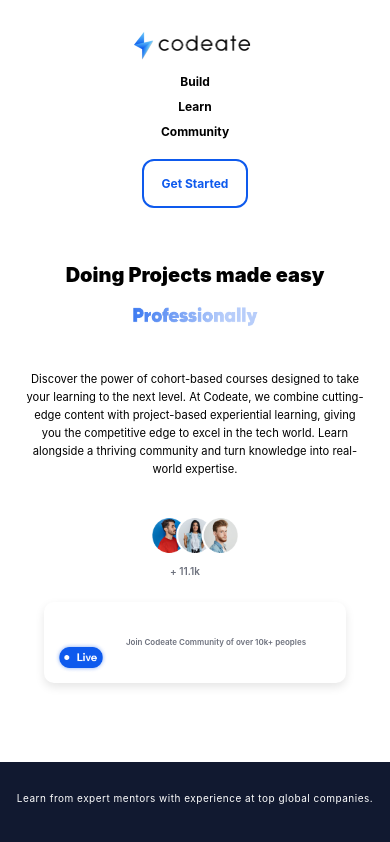
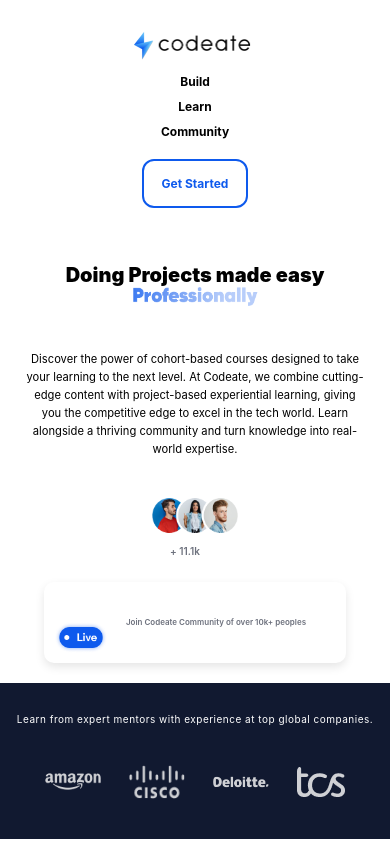
Before and after one commit to itskdhere/codeate-2025, a React (Create React App) app in the folder client/: page / in a window 390 px wide. Shown: the top 842 px of the page. Built offline with nearby package versions, Linux system fonts and the light colour scheme.

Commit message:
margin phone

```diff
--- a/client/src/pages/Home.css
+++ b/client/src/pages/Home.css
@@ -134,7 +134,7 @@
         margin-top: 8vh;
     }
     .professional-image{
-        max-width: 50%;
+        max-width: 70%;
     }
 
     .Home-s1-p3-section {
@@ -152,10 +152,12 @@
 @media (max-width: 480px) {
     .Home-s1 {
         margin-top: 3vh;
+        margin-bottom: 0;
     }
 
     .Home-s1 h1 {
         font-size: 20px;
+        margin-bottom: 0;
     }
 
     .Home-s1-p2 {
```
